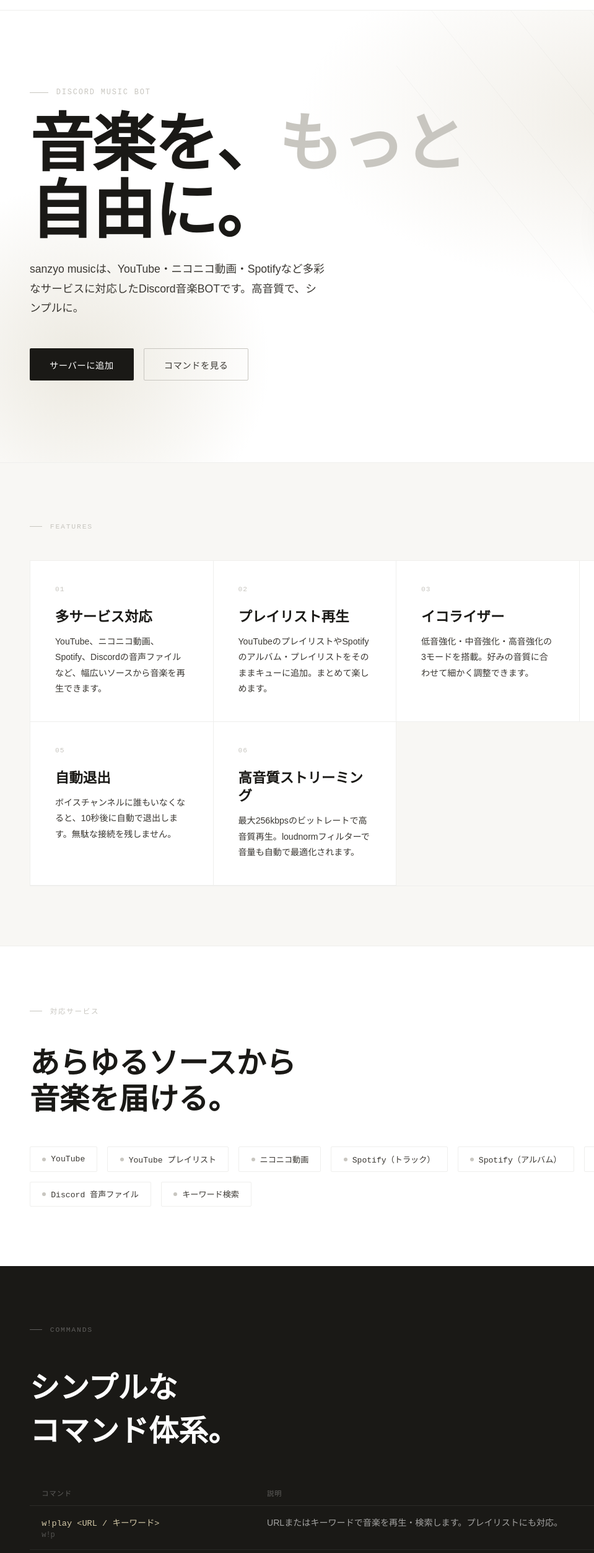
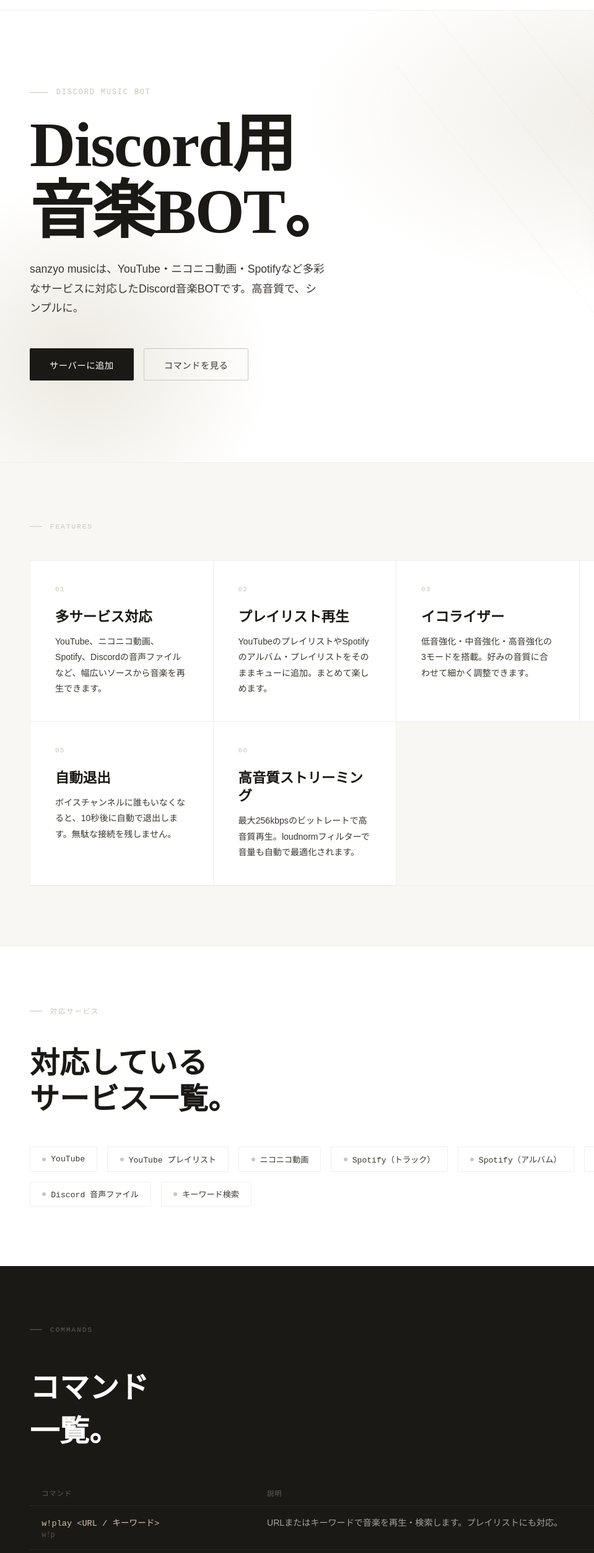
Before and after one commit to sanzyo000/sanzyo000.github.io, a plain HTML site: page index.html in a window 1280 px wide. Shown: the part 54-2560 px from the top of the page at 62% size, 0-959 px from the left. Drawn offline with Linux system fonts and the light colour scheme; a web font is replaced by a local one.

Commit message:
Add files via upload

```diff
--- a/index.html
+++ b/index.html
@@ -543,7 +543,7 @@
   </div>
   <div class="hero-content">
     <p class="hero-tag">Discord Music BOT</p>
-    <h1>音楽を、<em>もっと</em><br>自由に。</h1>
+    <h1>Discord用<br>音楽BOT。</h1>
     <p class="hero-desc">
       sanzyo musicは、YouTube・ニコニコ動画・Spotifyなど多彩なサービスに対応したDiscord音楽BOTです。高音質で、シンプルに。
     </p>
@@ -603,7 +603,7 @@
 <!-- SOURCES -->
 <section id="sources">
   <p class="section-label">対応サービス</p>
-  <h2 class="sources-title reveal">あらゆるソースから<br>音楽を届ける。</h2>
+  <h2 class="sources-title reveal">対応している<br>サービス一覧。</h2>
   <div class="sources-list reveal">
     <span class="source-tag"><span class="source-dot"></span>YouTube</span>
     <span class="source-tag"><span class="source-dot"></span>YouTube プレイリスト</span>
@@ -619,7 +619,7 @@
 <!-- COMMANDS -->
 <section class="commands" id="commands">
   <p class="section-label">Commands</p>
-  <h2 class="commands-title">シンプルな<br>コマンド体系。</h2>
+  <h2 class="commands-title">コマンド<br>一覧。</h2>
   <table class="commands-table">
     <thead>
       <tr>
@@ -676,7 +676,7 @@
 
 <!-- CTA -->
 <section class="cta">
-  <h2 class="reveal">今すぐ、<br>音楽をはじめよう。</h2>
+  <h2 class="reveal">サーバーに<br>追加する。</h2>
   <p class="reveal">導入は1分以内。特別な設定は不要です。</p>
   <a href="https://discord.com/oauth2/authorize?client_id=1434713314289651776&permissions=3213312&integration_type=0&scope=bot" class="btn-primary reveal">
     サーバーに追加する
@@ -689,7 +689,7 @@
     <img src="https://cdn.discordapp.com/avatars/1434713314289651776/341af76dd0f3a5b9845d76d08fcd93d9.png?size=1024" alt="">
     sanzyo music
   </a>
-  <span>© 2026 sanzyo music. All rights reserved.</span>
+  <span>© 2025 sanzyo music. All rights reserved.</span>
 </footer>
 
 <script>
```
